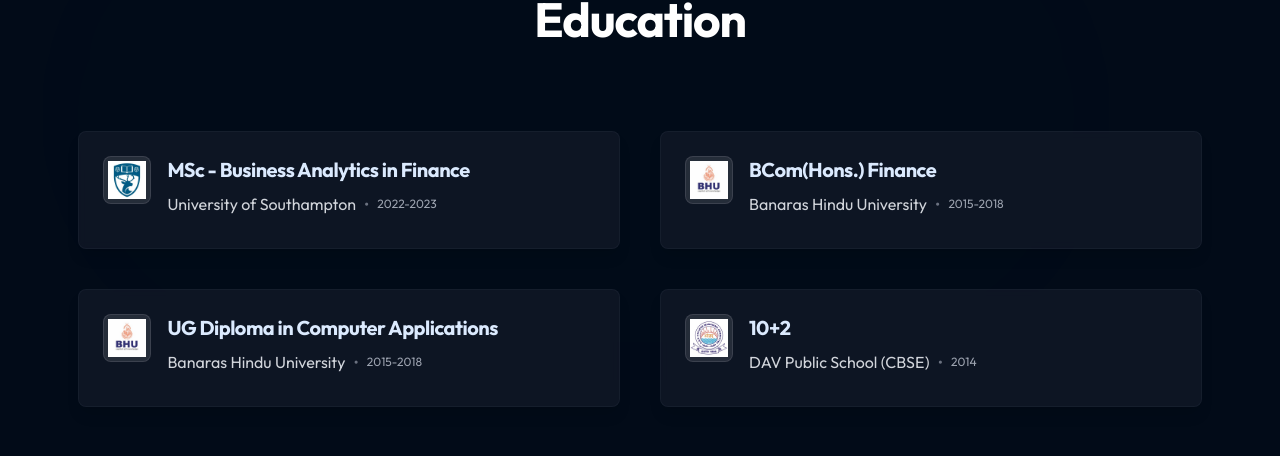
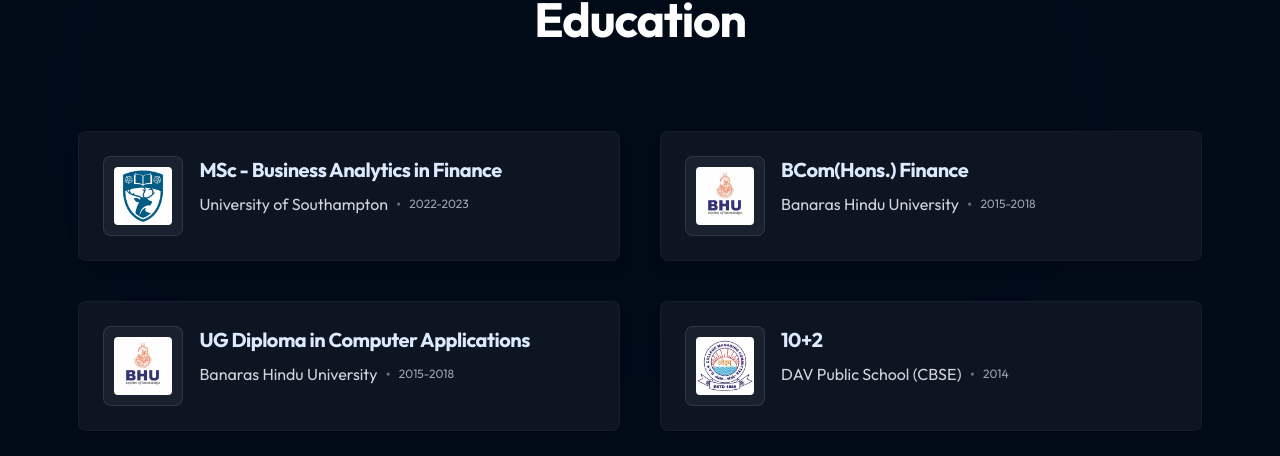
Before and after one commit to rkisdp/rkisdp.dev, a Vue app: page / in a window 1280 px wide. Shown: the part 3480-3936 px from the top of the page. Built offline with nearby package versions, Linux system fonts and the light colour scheme; no server answers.

Commit message:
logo size change

```diff
--- a/src/components/sections/EducationSection.vue
+++ b/src/components/sections/EducationSection.vue
@@ -130,11 +130,10 @@ const { isVisible } = useIntersectionObserver(sectionRef, { threshold: 0.1 });
 }
 
 .logo-container {
-  @apply flex-shrink-0 w-10 h-10 md:w-12 md:h-12 rounded-lg overflow-hidden bg-white/10;
-  border: 1px solid rgba(255, 255, 255, 0.1);
+  @apply flex-shrink-0 w-12 h-12 sm:w-20 sm:h-20 rounded-lg overflow-hidden bg-white/5 p-1.5 sm:p-2.5 border border-white/10 flex items-center justify-center;
 }
 
 .institution-logo {
-  @apply w-full h-full object-contain p-1;
+  @apply w-full h-full object-contain rounded;
 }
 </style>
```
